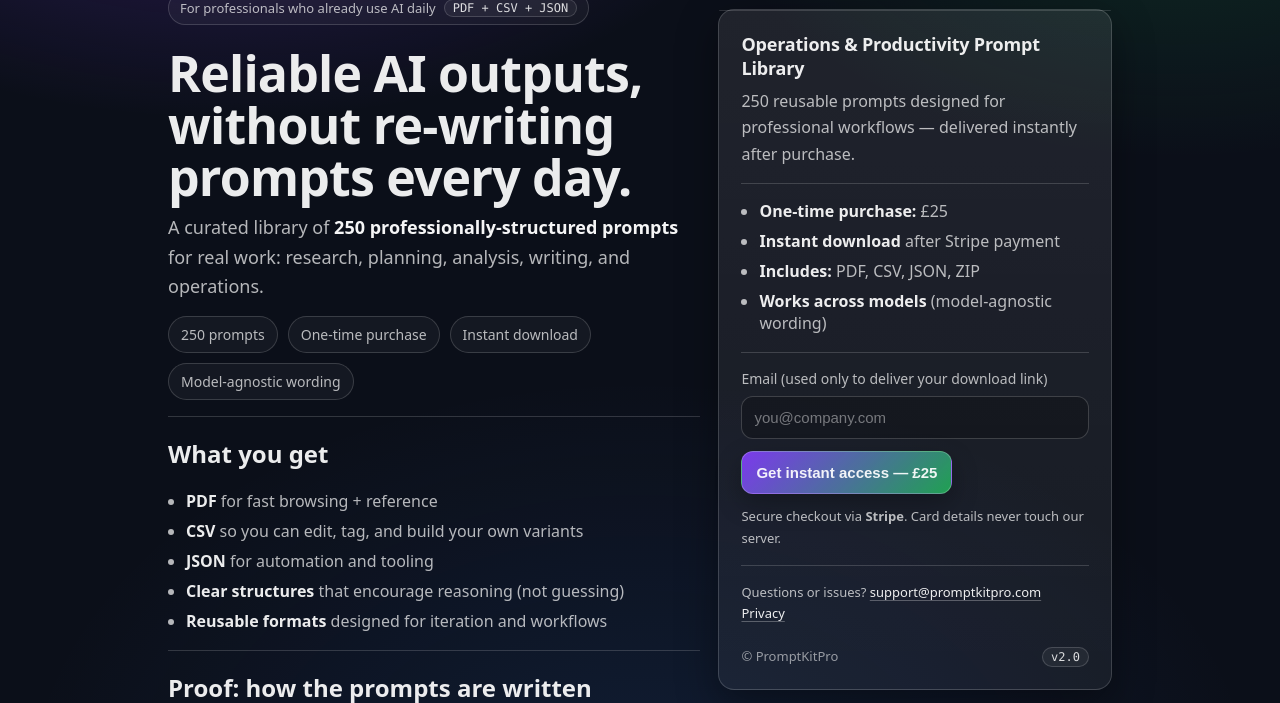
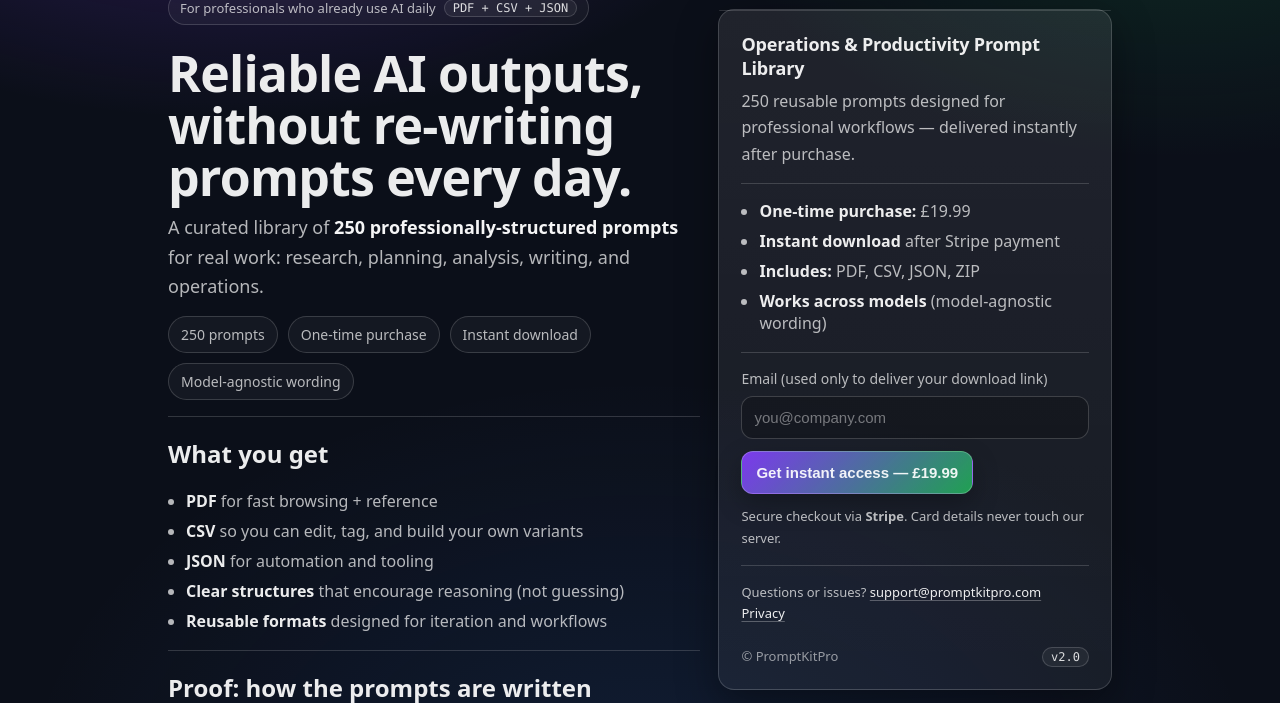
Before and after one commit to shills-gif/promptkitpro, a FastAPI app: page / in a window 1280 px wide. Shown: the part 95-798 px from the top of the page. Run offline with FastAPI, Linux system fonts and the light colour scheme; some libraries are stand-ins or nearby versions.

Commit message:
Change price to £19.99

```diff
--- a/app/main.py
+++ b/app/main.py
@@ -62,7 +62,7 @@ APP_NAME = "PromptKitPro"
 APP_VERSION = "2.0"
 
 PRODUCT_NAME = "Operations & Productivity Prompt Library"
-PRODUCT_PRICE_GBP = "£25"
+PRODUCT_PRICE_GBP = "£19.99"
 PRODUCT_PROMPT_COUNT = 250
 
 # --- PDF theme (mirrors site.css) ---
--- a/app/templates/index.html
+++ b/app/templates/index.html
@@ -115,7 +115,7 @@
         <div class="hr"></div>
 
         <ul class="list" style="margin-top:0;">
-          <li><strong>One-time purchase:</strong> £25</li>
+          <li><strong>One-time purchase:</strong> {{ price }}</li>
           <li><strong>Instant download</strong> after Stripe payment</li>
           <li><strong>Includes:</strong> PDF, CSV, JSON, ZIP</li>
           <li><strong>Works across models</strong> (model-agnostic wording)</li>
@@ -137,7 +137,7 @@
 
           <div class="actions">
             <button class="btn btn-primary" type="submit">
-              Get instant access — £25
+              Get instant access — {{ price }}
             </button>
           </div>
 
```
